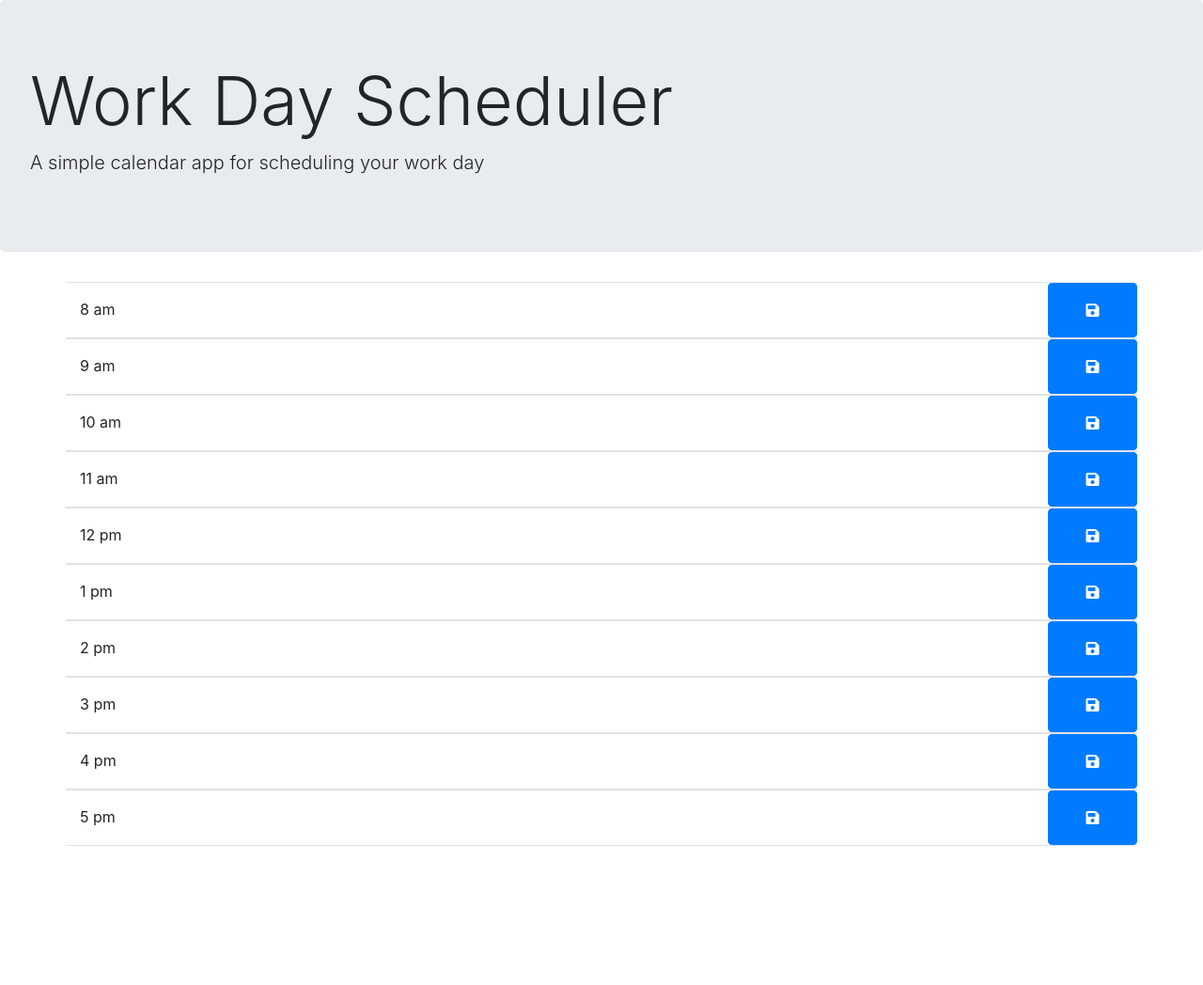
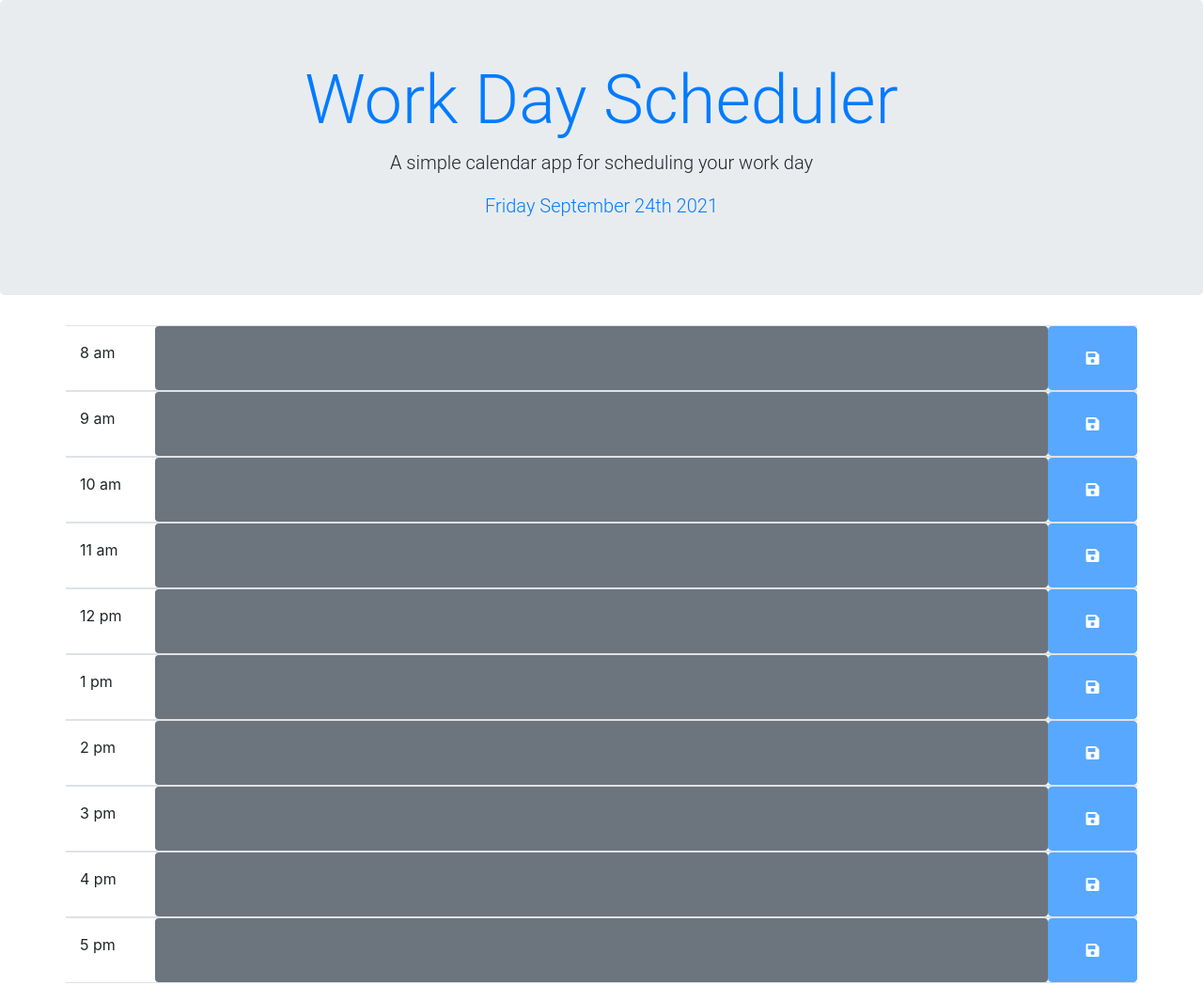
Before and after one commit to sonali-sohoni/workday-scheduler, a plain HTML site: page index.html in a window 1280 px wide. Shown: the whole page at 94% size. Before the commit the page ends 900 px from the top, so only its background shows below. Drawn offline with nearby package versions, Linux system fonts and the light colour scheme.

Commit message:
time-based functions completed using moment library

```diff
--- a/assets/css/style.css
+++ b/assets/css/style.css
@@ -5,10 +5,17 @@
 }
 
 .hours {
-	height: 60px;
+	height: 70px;
 }
 
-.task-description{
-  vertical-align: center;
+.task-description {
+	vertical-align: center;
+}
 
+.jumbotron {
+	font-family: "Roboto", sans-serif;
+	text-align: center;
 }
+footer {
+	height: 100px;
+}
--- a/assets/js/script.js
+++ b/assets/js/script.js
@@ -32,11 +32,11 @@ function buildTasksHtml() {
 		var divRow = $("<div>");
 		divRow.addClass("row hours border-top border-bottom");
 
-		var div1 = $("<div>").addClass("col-md-1 pt-3");
+		var div1 = $("<div>").addClass("col-md-1 pt-3 rounded");
 		div1.html(timeIndex + " " + ampm);
 
 		var taskdesc = tasks["tasks" + timeIndex];
-		var div2 = $("<div>").addClass("col-md-10 pt-3 task-description");
+		var div2 = $("<div>").addClass("col-md-10 pt-3 task-description rounded");
 		div2.attr("data-hr-slot", "tasks" + timeIndex);
 		div2.html(taskdesc);
 		// var txtarea2 = $("<textarea>").addClass(
@@ -45,7 +45,9 @@ function buildTasksHtml() {
 		// txtarea2.attr("data-hr-slot", "tasks" + timeIndex);
 		// txtarea2.val(taskdesc);
 
-		var btn3 = $("<button>").addClass("col-md-1 btn btn-primary btn-save");
+		var btn3 = $("<button>").addClass(
+			"col-md-1 btn btn-primary btn-save rounded"
+		);
 		btn3.attr("type", "button");
 		btn3.html("<i class='fas fa-save'></i>");
 
@@ -65,15 +67,109 @@ function buildTasksHtml() {
 		saveTasks(taskid, text);
 	});
 	$(".task-description").on("click", function (event) {
+		if ($(this).attr("class").indexOf("bg-secondary") > -1) {
+			return false;
+		}
 		var taskdesc = $(this).html();
 		var txtarea2 = $("<textarea>").addClass(
 			"form-control col-md-10 txt-task-description"
 		);
+		if ($(this).attr("class").indexOf("bg-warning") > -1)
+			txtarea2.addClass("bg-warning");
+		if ($(this).attr("class").indexOf("bg-success") > -1)
+			txtarea2.addClass("bg-success");
 		var taskid = $(this).attr("data-hr-slot");
 		txtarea2.attr("data-hr-slot", taskid);
 		txtarea2.val(taskdesc);
 		$(this).replaceWith(txtarea2);
+		txtarea2.focus();
 	});
 }
+function pageSetup() {
+	var today = moment().format("dddd MMMM Do YYYY");
+	$("#currentDay").html(today);
+	buildTasksHtml();
+	auditTask();
+}
 
-window.onload = buildTasksHtml;
+setInterval(function () {
+	auditTask();
+	console.log;
+}, 1000 * 60);
+
+function auditTask() {
+	var currentTime = moment();
+	var currentHour = moment().hour();
+	var passed12 = false;
+	$(".due-soon").remove();
+	$("#now").remove();
+	$(".container .hours .task-description").each(function (index) {
+		console.log($(this));
+		$(this).removeClass("bg-secondary bg-warning bg-success");
+		var t = $(this).attr("data-hr-slot").replace("tasks", "");
+		if (passed12) {
+			t = Number(t) + 12;
+		}
+		if (t == 12) passed12 = true;
+
+		var taskTime = moment().set({
+			hour: t,
+			minute: "00",
+			second: "00",
+		});
+
+		var btn = $(this).next();
+		btn.removeAttr("disabled");
+		$(this).removeAttr("disabled");
+		if (t == currentHour) {
+			$(this).addClass("bg-success ");
+			btn.removeAttr("disabled");
+			$(this).removeAttr("disabled");
+			var text = $(this).prev().html();
+			// $(this)
+			// 	.prev()
+			// 	.html(
+			// 		text + "<a href='#' class='badge badge-success'>This Hour</a>"
+			// 	);
+
+			$(this)
+				.prev()
+				.html(
+					text +
+						"<span class='badge badge-pill badge-success text-align-left' id ='now'>Now&nbsp; </span>"
+				);
+		} else if (taskTime.isBefore(currentTime)) {
+			$(this).addClass("bg-secondary");
+			console.log($(this).next());
+			btn.attr("disabled", "disabled");
+			$(this).prop("disabled", true);
+		}
+		// if (currentTime.diff(endTime, "minutes") > -6000) {
+
+		// }
+		else if (Math.abs(moment().diff(taskTime, "minutes")) < 120) {
+			$(this).addClass("bg-warning");
+			var text = $(this).prev().html();
+
+			$(this)
+				.prev()
+				.html(
+					text +
+						"<span class='badge badge-pill badge-warning text-align-left due-soon'>Due Soon&nbsp; </span>"
+				);
+		}
+
+		console.log(
+			"abs difference taskTime= " +
+				taskTime.format("hh:mm:ss") +
+				" " +
+				Math.abs(moment().diff(taskTime, "minutes"))
+		);
+	});
+
+	// var hrs = currentTime.diff(endTime, "minutes");
+	//console.log(hrs);
+
+	//console.log(endTime.format("dddd MMMM Do YYYY,h:mm:ss a"));
+}
+window.onload = pageSetup;
--- a/index.html
+++ b/index.html
@@ -28,9 +28,9 @@
 
 	<body>
 		<header class="jumbotron">
-			<h1 class="display-3">Work Day Scheduler</h1>
+			<h1 class="display-3 text-primary">Work Day Scheduler</h1>
 			<p class="lead">A simple calendar app for scheduling your work day</p>
-			<p id="currentDay" class="lead"></p>
+			<p id="currentDay" class="lead text-primary"></p>
 		</header>
 		<div class="container">
 			<!-- <div class="row hours" id="hr8-row">
@@ -62,6 +62,9 @@
 
 			<!-- Timeblocks go here -->
 		</div>
+		<footer>
+
+		</footer>
 
 		<script src="https://code.jquery.com/jquery-3.4.1.min.js"></script>
 		<script src="https://cdnjs.cloudflare.com/ajax/libs/moment.js/2.24.0/moment.min.js"></script>
```
